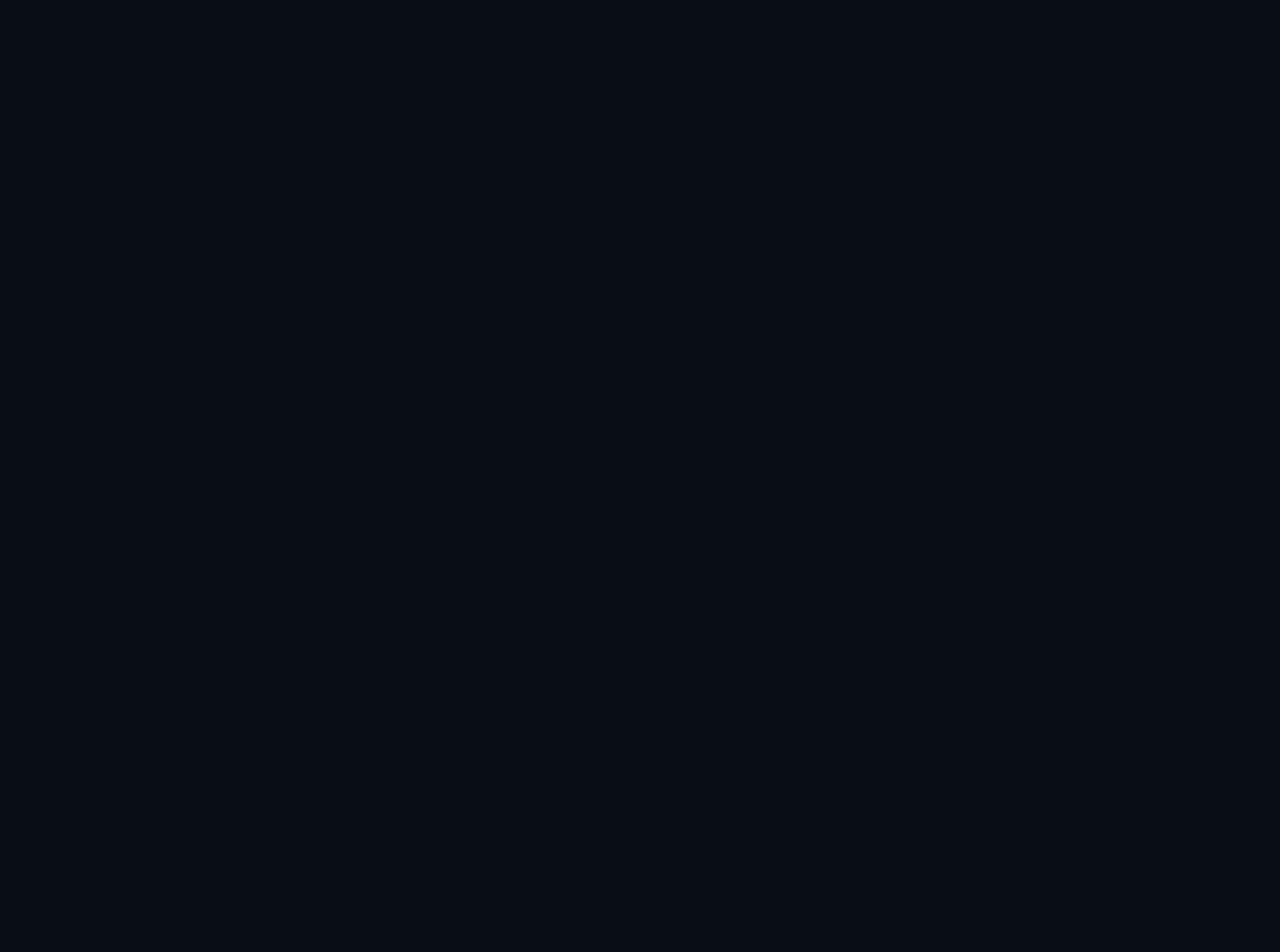
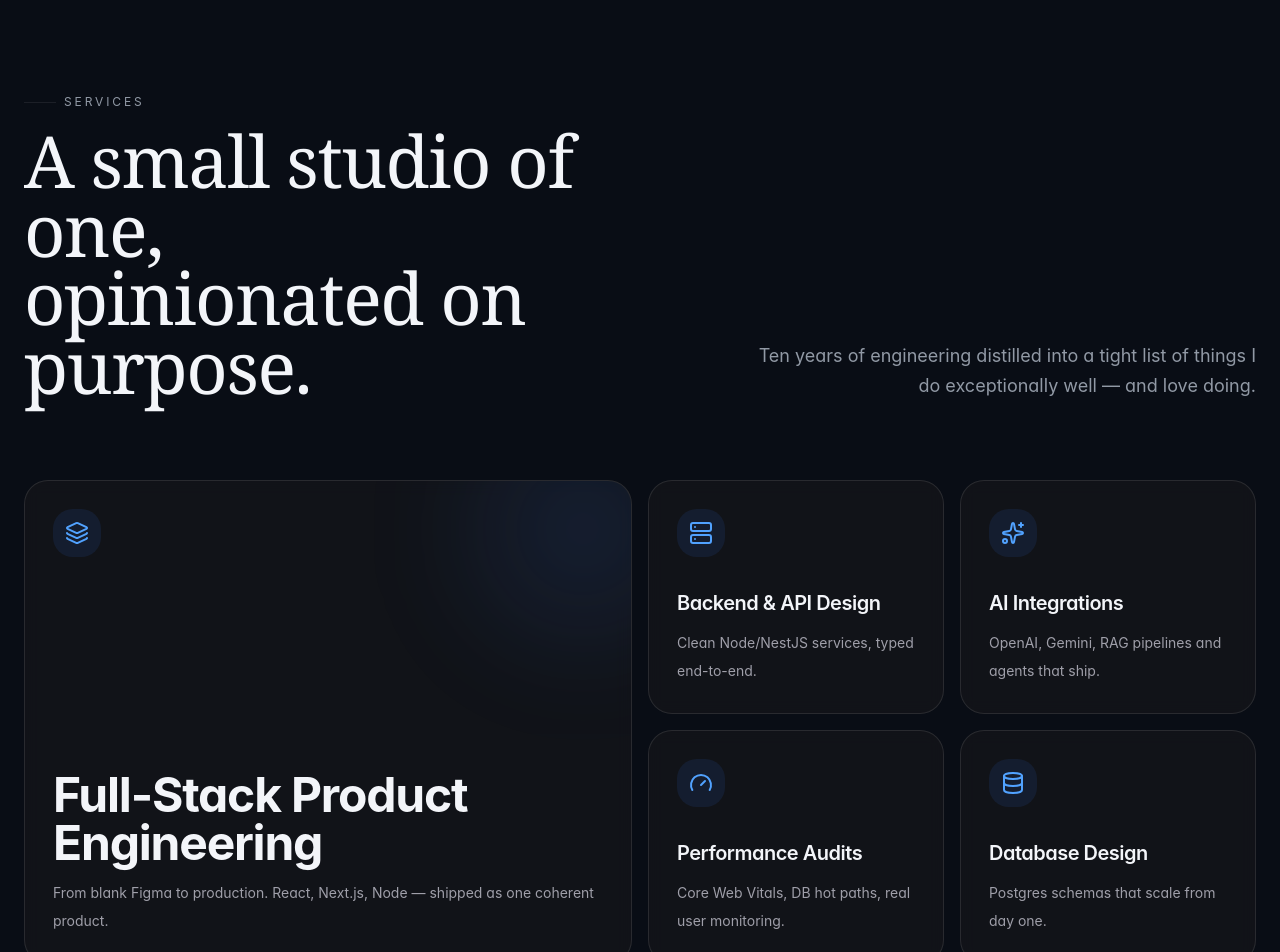
Before and after one commit to KattaGovardhan/govardhan-portfolio, a Next.js app: page / in a window 1280 px wide. Shown: the part 1060-2012 px from the top of the page. Before the commit the page ends 985 px from the top, so only its background shows below. Built offline with nearby package versions, Linux system fonts and the light colour scheme.

Commit message:
feat: Implemented Services Section

```diff
--- a/app/page.tsx
+++ b/app/page.tsx
@@ -1,9 +1,11 @@
 import Hero from "@/components/sections/Hero";
+import Services from "@/components/sections/Services";
 
 export default function Home() {
   return (
     <>
       <Hero />
+      <Services />
     </>
   );
 }
--- /dev/null
+++ b/components/sections/Services.tsx
@@ -0,0 +1,118 @@
+'use client'
+import { ArrowUpRight, Cpu, Database, Gauge, Layers, Server, ShieldCheck, Sparkles } from 'lucide-react';
+import { motion } from 'framer-motion';
+import Section from '../ui/Section';
+
+
+export default function Services() {
+    const services = [
+  {
+    icon: Layers,
+    title: "Full-Stack Product Engineering",
+    body: "From blank Figma to production. React, Next.js, Node — shipped as one coherent product.",
+    className: "md:col-span-2 md:row-span-2",
+    feature: true,
+  },
+  {
+    icon: Server,
+    title: "Backend & API Design",
+    body: "Clean Node/NestJS services, typed end-to-end.",
+  },
+  {
+    icon: Sparkles,
+    title: "AI Integrations",
+    body: "OpenAI, Gemini, RAG pipelines and agents that ship.",
+  },
+  {
+    icon: Gauge,
+    title: "Performance Audits",
+    body: "Core Web Vitals, DB hot paths, real user monitoring.",
+  },
+  {
+    icon: Database,
+    title: "Database Design",
+    body: "Postgres schemas that scale from day one.",
+  },
+  {
+    icon: ShieldCheck,
+    title: "Auth Systems",
+    body: "Clerk, Better Auth, custom SSO — done right.",
+    className: "md:col-span-2",
+  },
+  {
+    icon: Cpu,
+    title: "Dashboards & Ops",
+    body: "Internal tools your team will actually use.",
+    className: "md:col-span-2",
+  },
+];
+  return (
+        <Section
+      id="services"
+      eyebrow ="Services"
+      title="A small studio of one, opinionated on purpose."
+      intro="Ten years of engineering distilled into a tight list of things I do exceptionally well — and love doing."
+    >
+      <div className="grid grid-cols-1 gap-4 md:grid-cols-4 md:auto-rows-55">
+        {services.map((s, i) => {
+          const Icon = s.icon;
+          return (
+            <motion.div
+  key={s.title}
+  initial={{ opacity: 0, y: 24 }}
+  whileInView={{ opacity: 1, y: 0 }}
+  viewport={{ once: true, amount: 0.2 }}
+  transition={{
+    duration: 0.6,
+    delay: i * 0.05,
+  }}
+  className={`
+    group relative flex flex-col justify-between
+    overflow-hidden rounded-3xl
+    border border-white/10
+    bg-zinc-900/60
+    p-7
+    backdrop-blur
+    transition-all duration-300
+    hover:-translate-y-1
+    hover:border-blue-500/30
+    hover:bg-zinc-900
+    ${s.className ?? ""}
+  `}
+>
+  {s.feature && (
+    <div
+      className="absolute -right-24 -top-24 h-72 w-72 rounded-full blur-3xl opacity-60"
+      style={{
+        background:
+          "radial-gradient(circle, rgba(59,130,246,.35), transparent 70%)",
+      }}
+    />
+  )}
+
+  <div className="relative flex items-center justify-center h-12 w-12 rounded-2xl bg-blue-500/10 text-blue-400">
+    <Icon className="h-6 w-6" />
+  </div>
+
+  <div className="relative mt-8">
+    <h3
+      className={
+        s.feature
+          ? "text-4xl md:text-5xl font-bold tracking-tight"
+          : "text-xl font-semibold"
+      }
+    >
+      {s.title}
+    </h3>
+
+    <p className="mt-3 text-sm leading-7 text-zinc-400">
+      {s.body}
+    </p>
+  </div>
+</motion.div>
+          );
+        })}
+      </div>
+    </Section>
+  )
+}
--- /dev/null
+++ b/components/ui/Section.tsx
@@ -0,0 +1,64 @@
+import {motion} from 'framer-motion'
+export default function Section({
+  id,
+  eyebrow,
+  title,
+  intro,
+  children,
+  align = "left",
+}: {
+  id?: string;
+  eyebrow?: string;
+  title?: string;
+  intro?: string;
+  children: React.ReactNode;
+  align?: "left" | "center";
+}) {
+    return (
+    <section id={id} className="relative mx-auto w-full max-w-7xl px-6 py-32 md:py-40">
+      {(eyebrow || title || intro) && (
+        <motion.div
+          initial="hidden"
+          whileInView="show"
+          viewport={{ once: true, margin: "-80px" }}
+          variants={fadeUp}
+          className={
+            align === "center"
+              ? "mx-auto mb-20 max-w-2xl text-center"
+              : "mb-20 grid gap-6 md:grid-cols-[1fr_1.2fr] md:items-end"
+          }
+        >
+          <div>
+            {eyebrow && (
+              <div className="mb-4 inline-flex items-center gap-2 text-xs uppercase tracking-[0.24em] text-muted-foreground">
+                <span className="h-px w-8 bg-hairline" />
+                {eyebrow}
+              </div>
+            )}
+            {title && (
+              <h2 className="font-display text-5xl leading-[0.95] text-foreground md:text-6xl lg:text-7xl">
+                {title}
+              </h2>
+            )}
+          </div>
+          {intro && (
+            <p className="max-w-lg text-lg leading-relaxed text-muted-foreground md:justify-self-end md:text-right">
+              {intro}
+            </p>
+          )}
+        </motion.div>
+      )}
+      {children}
+    </section>
+  );
+}
+
+const fadeUp = {
+  hidden: { opacity: 0, y: 24, filter: "blur(8px)" },
+  show: {
+    opacity: 1,
+    y: 0,
+    filter: "blur(0px)",
+    transition: { duration: 0.9, ease: [0.2, 0.8, 0.2, 1] as const },
+  },
+};
```
